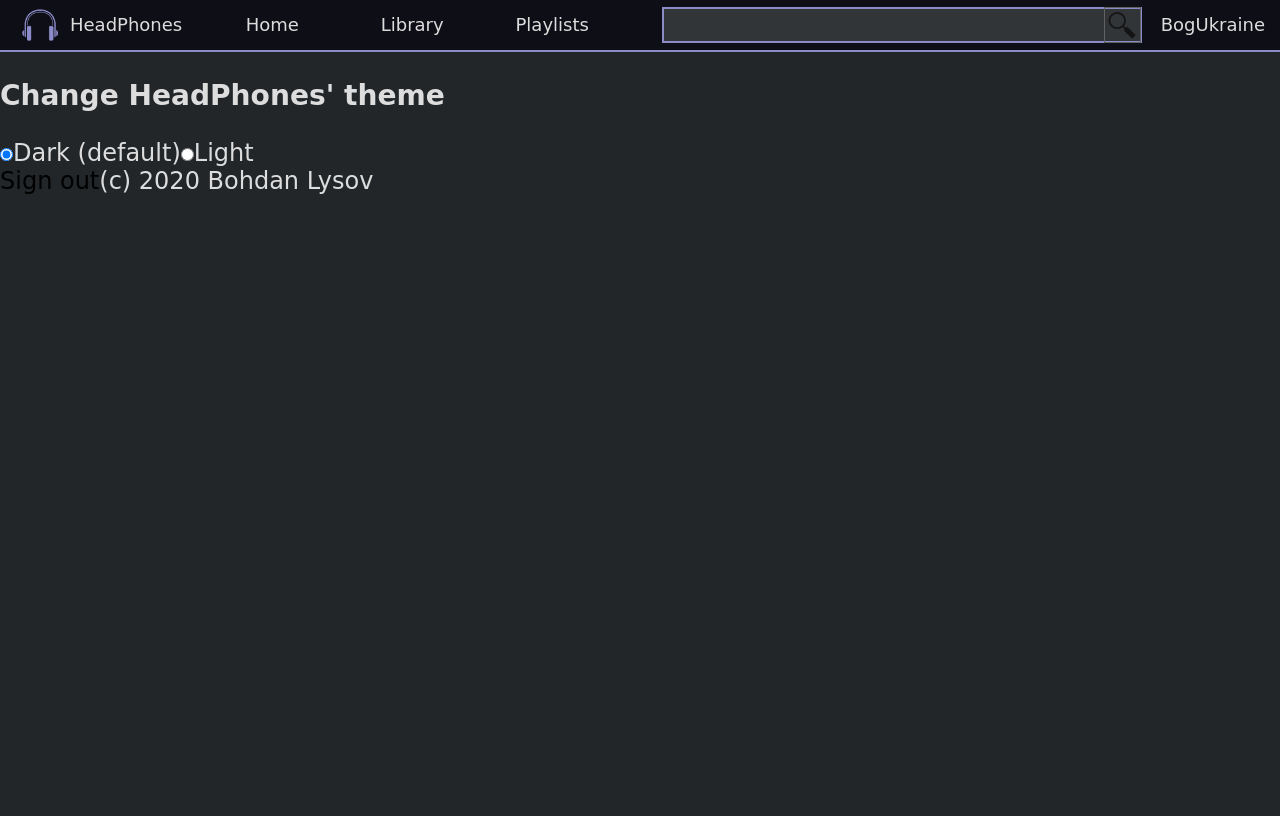
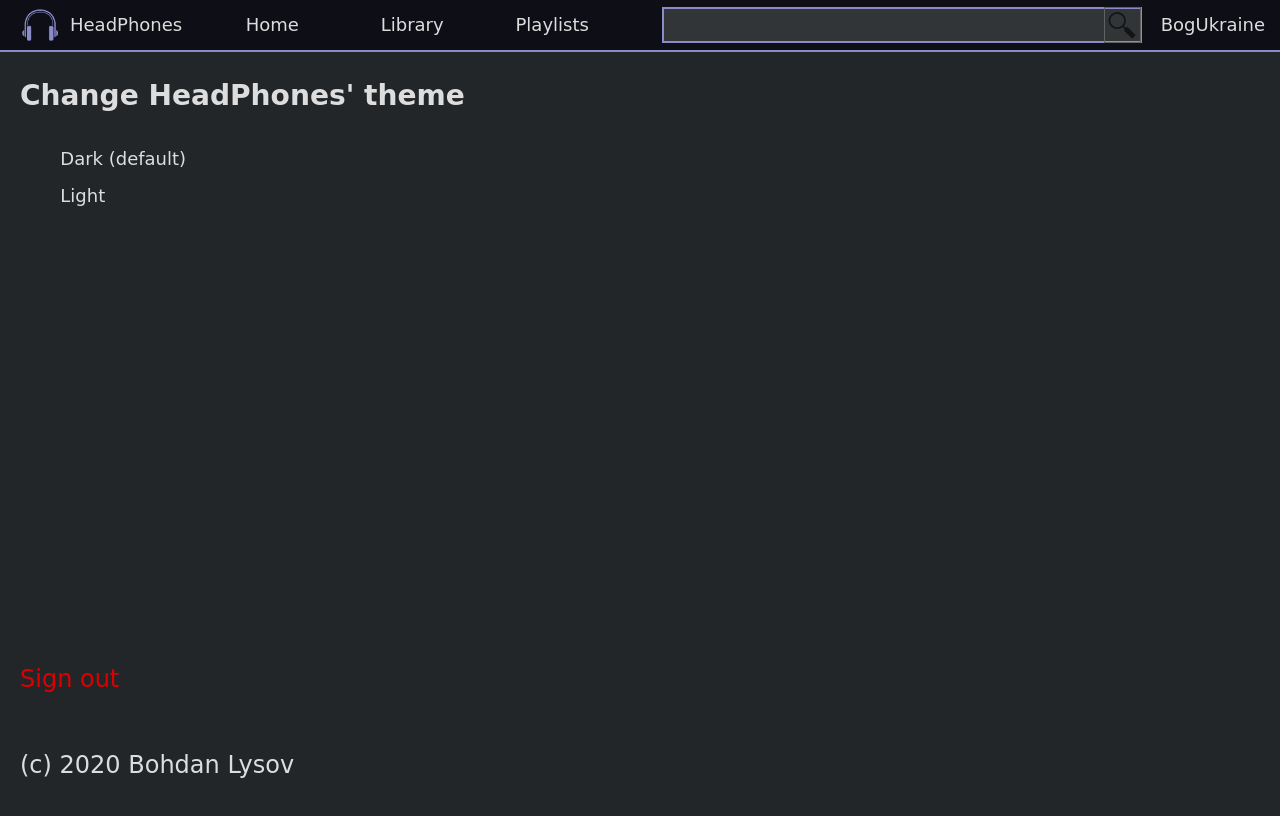
Before and after one commit to BogUkraine/HeadPhones, a React (Create React App) app in the folder frontend/: page /main/settings in a window 1280 px wide. Shown: the top 816 px of the page. Built offline with nearby package versions, Linux system fonts and the light colour scheme.

Commit message:
Settings and login/create account fixed logic

```diff
--- a/frontend/src/components/Header/HeaderUser.jsx
+++ b/frontend/src/components/Header/HeaderUser.jsx
@@ -1,12 +1,13 @@
 import React, { Component } from 'react';
-import { connect } from 'react-redux'
+import { connect } from 'react-redux';
+import { NavLink } from 'react-router-dom';
 
 class Username extends Component {
 
     render() {
         return (
             <div className="header__username">
-                <span>{this.props.user.user_login}</span>
+                <NavLink to="/main/settings" className="header__settings">{this.props.user.user_login}</NavLink>
             </div>
         );
     }
--- a/frontend/src/components/Login/ButtonsCreateEnter.jsx
+++ b/frontend/src/components/Login/ButtonsCreateEnter.jsx
@@ -1,6 +1,8 @@
 import React, {Component} from 'react';
-import { NavLink } from 'react-router-dom';
 import { connect } from 'react-redux';
+
+import axios from 'axios';
+import { Redirect } from 'react-router-dom'
 
 import checkUser from '../../actions/checkUser';
 import addUser from '../../actions/addUser';
@@ -8,6 +10,10 @@ import addUser from '../../actions/addUser';
 class ButtonsCreateEnter extends Component {
     constructor(props){
         super(props);
+        this.state = {
+            toHome: false,
+        }
+
         this.handleClick = this.handleClick.bind(this);
         this.backClick = this.backClick.bind(this);
     }
@@ -35,18 +41,30 @@ class ButtonsCreateEnter extends Component {
                 fieldPasswordCreate.style.borderColor = "#ddd";
                 passwordWarning.style.display = "none";
 
-                this.props.user(fieldLoginCreate.value, fieldPasswordCreate.value);
-
-                if(this.props.checkedUser.user_id === "error"){
-                    event.preventDefault();
-                    alert("Wrong Login or Password");
+                this.props.addUser(fieldLoginCreate.value, fieldPasswordCreate.value);
+                setTimeout(() => {
+                    this.props.user.then((res) => {
+                        console.log(res);
+                        if(res !== undefined){
+                            alert("This login is busy");
                         }
                         else {
-                    this.props.addUser(fieldLoginCreate.value, fieldPasswordCreate.value);
-                    console.log(this.props.checkedUser);
-                    console.log('ok))0)');
+                            this.props.checkUser(fieldLoginCreate.value, fieldPasswordCreate.value);
+                            setTimeout(() => {
+                                this.props.user
+                                .then((res) => {
+                                    if(res !== undefined) {
+                                        this.props.changeUser(res);
+                                        this.setState({toHome: true})
                                     }
-
+                                    else {
+                                        alert('Wrong password or login')
+                                        this.setState({toHome: false})
+                                    }})
+                            }, 300)
+                        }
+                    })
+                }, 300)
             }
             else {
                 fieldPasswordCreate.style.borderColor = "#dc0000";
@@ -64,21 +82,22 @@ class ButtonsCreateEnter extends Component {
     render() {
         return (
             <div className="form__buttons">
+                {(this.state.toHome) ? <Redirect to='/main/home' /> : null}
                 <button
                 className="form__buttons_create button"
                 value="Create account"
                 id="toLogin"
-                onClick={this.backClick}>Back to Login</button>
-                <NavLink to="/home">
+                onClick={this.backClick}>
+                    Back to Login
+                </button>
+
                 <button
                 className="form__buttons_enter button"
                 value="Enter"
                 id="create"
-                    onClick={this.handleClick}
-                    >
+                onClick={this.handleClick}>
                     Create
                 </button>
-                </NavLink>
             </div>
         );
     }
@@ -87,10 +106,18 @@ class ButtonsCreateEnter extends Component {
 
 export default connect(
 	state => ({
-      checkedUser: state.checkUser
+        user: state.user
     }),
     {
-        user: checkUser,
+        checkUser: checkUser,
         addUser: addUser,
+        changeUser: (data) => ({
+            type: "CHANGE_USER",
+            payload: {
+                user_id: data.user_id,
+                user_login: data.user_login,
+                user_password: data.user_password,
+            }
+        })
 	}
 )(ButtonsCreateEnter);
--- a/frontend/src/components/Login/ButtonsLoginEnter.jsx
+++ b/frontend/src/components/Login/ButtonsLoginEnter.jsx
@@ -1,5 +1,4 @@
 import React, {Component} from 'react';
-//import { NavLink} from 'react-router-dom';
 import { connect } from 'react-redux';
 import axios from 'axios';
 import { Redirect } from 'react-router-dom'
@@ -40,26 +39,19 @@ class ButtonsLoginEnter extends Component {
                 fieldPasswordEnter.style.borderColor = "#ddd";
                 passwordWarning.style.display = "none";
 
-                axios.get('http://localhost:3210/checkUser', {
-                    params: {
-                        user_login: fieldLoginEnter.value,
-                        user_password: fieldPasswordEnter.value
-                    }
-                    })
-                    .then( (response) => {
-                        if(response.data[0] !== undefined) {
-                            this.props.changeUser(response.data[0])
+                this.props.checkUser(fieldLoginEnter.value, fieldPasswordEnter.value);
+                setTimeout(() => {
+                    this.props.user
+                    .then((res) => {
+                        if(res !== undefined) {
+                            this.props.changeUser(res);
                             this.setState({toHome: true})
                         }
                         else {
                             alert('Wrong password or login')
                             this.setState({toHome: false})
-                        }
-                    })
-                    .catch(function (error) {
-                        console.log(error);
-                    })
-
+                        }})
+                }, 300)
             }
             else {
                 fieldPasswordEnter.style.borderColor = "#dc0000";
@@ -101,10 +93,10 @@ class ButtonsLoginEnter extends Component {
 
 export default connect(
 	state => ({
-        checkedUser: state.user,
+        user: state.user,
 	}),
     {
-        user: checkUser,
+        checkUser: checkUser,
         changeUser: (data) => ({
             type: "CHANGE_USER",
             payload: {
--- a/frontend/src/reducers/user.js
+++ b/frontend/src/reducers/user.js
@@ -14,7 +14,31 @@ const getUser = (login, password) => {
     }
     })
     .then( (response) => {
-        console.log('user.js response.data', response.data[0]);
+        return response.data[0];
+    })
+    .catch(function (error) {
+        console.log(error);
+    });
+}
+
+const addUser = (login, password) => {
+    return axios.get('http://localhost:3210/checkLogin', {
+    params: {
+        user_login: login,
+    }
+    })
+    .then( (response) => {
+        if(response.data[0] === undefined) {
+            axios.post('http://localhost:3210/addUser', {
+                user_login: login,
+                user_password: password,
+            })
+            .then( (response) => {
+            })
+            .catch(function (error) {
+                console.log(error);
+            });
+        }
         return response.data[0];
     })
     .catch(function (error) {
@@ -25,8 +49,7 @@ const getUser = (login, password) => {
 export default function user (state = initialState, action) {
   	switch(action.type){
 		case('CHECK_USER'): {
-            const user = getUser(action.payload.user_login, action.payload.user_password);
-            console.log('user.js Check_user', user);
+            const user = getUser(action.payload.user_login, action.payload.user_password)
             return user;
         }
         case('CHECKED_USER_SUCCESS'): {
@@ -36,7 +59,8 @@ export default function user (state = initialState, action) {
             return action.data
         }
         case('ADD_USER'): {
-            return action.payload
+            const user = addUser(action.payload.user_login, action.payload.user_password)
+            return user;
         }
         case('CHANGE_USER'): {
             return action.payload
--- a/frontend/src/styles/blocks/_generic.scss
+++ b/frontend/src/styles/blocks/_generic.scss
@@ -62,3 +62,38 @@ a:active {
 ::-webkit-scrollbar-thumb:hover {
     background: $scrollbar-thumb-hover-color;
 }
+
+input[type=radio] {
+    position: relative;
+    appearance: none;
+    font-size: inherit;
+    width: 1em;
+    margin: 5px;
+    outline: none;
+    color: $side-color;
+    font-family: 'Font Awesome 5 Pro';
+    transition: 300ms ease-out;
+
+    &::after {
+        content: '\f111'; // circle
+        display: inline-block;
+        text-align: center;
+        width: 1em;
+    }
+
+    &:checked::after {
+        font-weight: 900;
+    }
+
+    &:active {
+        transform: scale(.6);
+    }
+
+    + span {
+        margin-left: .35em;
+    }
+
+    &:checked::after {
+        content: '\f192'; // dot-circle
+    }
+}
--- a/frontend/src/styles/blocks/_header_nav.scss
+++ b/frontend/src/styles/blocks/_header_nav.scss
@@ -75,4 +75,8 @@
             border-top: 2px solid $border-submenu-item-color;
         }
     }
+
+    &__settings {
+        color: $text-color !important;
+    }
 }
--- /dev/null
+++ b/frontend/src/styles/blocks/_settings.scss
@@ -0,0 +1,34 @@
+.settings {
+    display: flex;
+    flex-wrap: wrap;
+    height: 100%;
+    margin: 0 20px;
+
+    &__theme {
+        width: 100%;
+    }
+
+    &__change_theme {
+        display: flex;
+        align-items: center;
+        width: 100%;
+    }
+
+    &__to_login {
+        width: 100%;
+        color: $warning-color !important;
+        margin-bottom: -70px;
+    }
+
+    &__footer {
+        display: flex;
+        flex-wrap: wrap;
+        align-items: flex-end;
+        width: 100%;
+        margin: 20px 0;
+    }
+}
+
+.radio_text {
+    font-size: $text-size-normal;
+}
--- a/frontend/src/styles/includes/_variables.scss
+++ b/frontend/src/styles/includes/_variables.scss
@@ -14,6 +14,7 @@ $text-color: #ddd;
 $input-text-color: #ddd;
 $common-track-add-color: #8b8bc7;
 $font: 'Century Gothic', 'Comic Sans MS';
+$side-color: #8b8bc7;
 
 //borders
 $border-login-color: #ddd;
--- a/frontend/src/styles/main.scss
+++ b/frontend/src/styles/main.scss
@@ -13,6 +13,7 @@
 @import 'blocks/_library';
 @import 'blocks/_playlist';
 @import 'blocks/_queue';
+@import 'blocks/_settings';
 
 // CSS INNER BLOCKS
 
```
Lines whose indentation alone changed are shown as unchanged.
